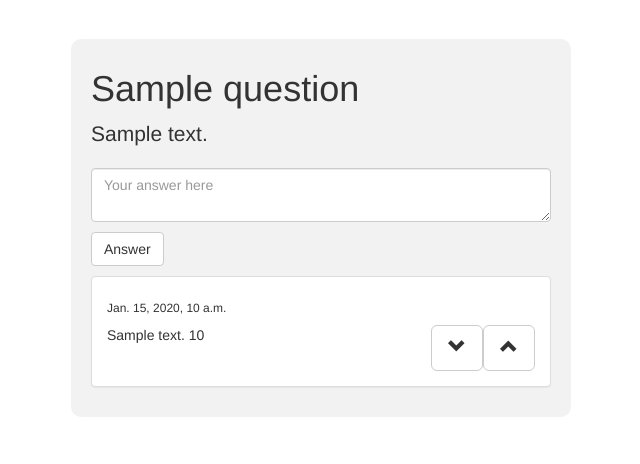
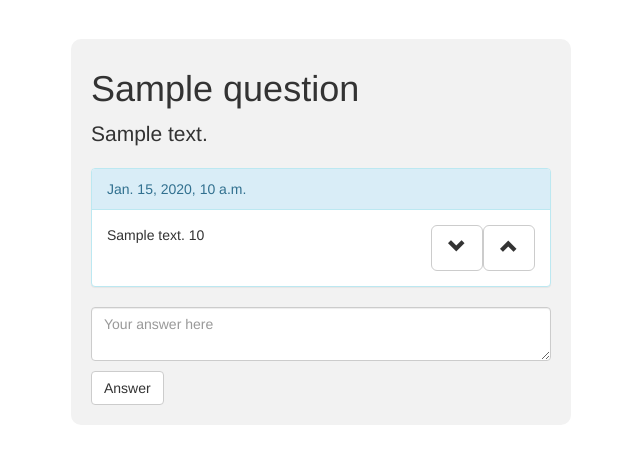
Before and after one commit to siljr/pu, a Django app: template qBot/questions/templates/answers.html in a window 1280 px wide. Shown: the part 51-515 px from the top of the page, without its empty margins (319-959 px from the left). Run offline with Django 3.2, Linux system fonts and the light colour scheme; the template is opened without the code that fills it: most values are stand-ins (such as "Sample title", 1, 10 or a date in 2020); some libraries are stand-ins or nearby versions.

Commit message:
Eivinds fikser for front end

```diff
--- a/qBot/questions/templates/answers.html
+++ b/qBot/questions/templates/answers.html
@@ -9,25 +9,19 @@
             <h1>{{ question.title }}</h1>
             {# Question body #}
             <p class="lead">{{ question.body}}</p>
-            {# Answer input field #}
-            <form method="post">
-                {% csrf_token %}
-                <div class="control-group">
-                    {# <label class="control-label" for="body">Your answer</label> #}
-                    <div class="controls">
-                        <textarea class="form-control vresize" rows="2" id="body" name="body" placeholder="Your answer here"></textarea>
-                    </div>
-                </div>
-                <input class="btn btn-default" type="submit" value="Answer">
-            </form>
+
             {# Loop over previous answers (by time?) #}
             {% if answers %}
                 {% for answer in answers %}
 {#                    panel is a standard bootstrap box with a grey header #}
-                    <div class="panel panel-default">
-                        {#                            gets the body of the answer#}
+                    <div class="panel panel-info">
+                        <div class="panel-heading">
+                              {{ answer.created_at }}
+                        </div>
+
+                    {#                                                  gets the body of the answer#}
                     <div class="panel-body">
-                            <h6>{{ answer.created_at }}</h6>
+
                         {{ answer.body }}
                         <button style="float: right" type="button" class="btn btn-default btn-lg">
                             <span class="glyphicon glyphicon-chevron-up"></span>
@@ -39,10 +33,27 @@
                         <br>
                     </div>
                     </div>
+
                 {%  endfor %} {# answers #}
             {% else %} {# answers #}
                 <div class="panel-body"> No answers yet! </div> {# Change the style here #}
             {% endif %} {# answers #}
+
+
+
+
+            {# Answer input field #}
+
+            <form method="post">
+                {% csrf_token %}
+                <div class="control-group">
+                    {# <label class="control-label" for="body">Your answer</label> #}
+                    <div class="controls">
+                        <textarea class="form-control vresize" rows="2" id="body" name="body" placeholder="Your answer here"></textarea>
+                    </div>
+                </div>
+                <input class="btn btn-default" type="submit" value="Answer">
+            </form>
         </div>
     </div>
 {% endblock content %}
```
Lines whose indentation alone changed are shown as unchanged.
